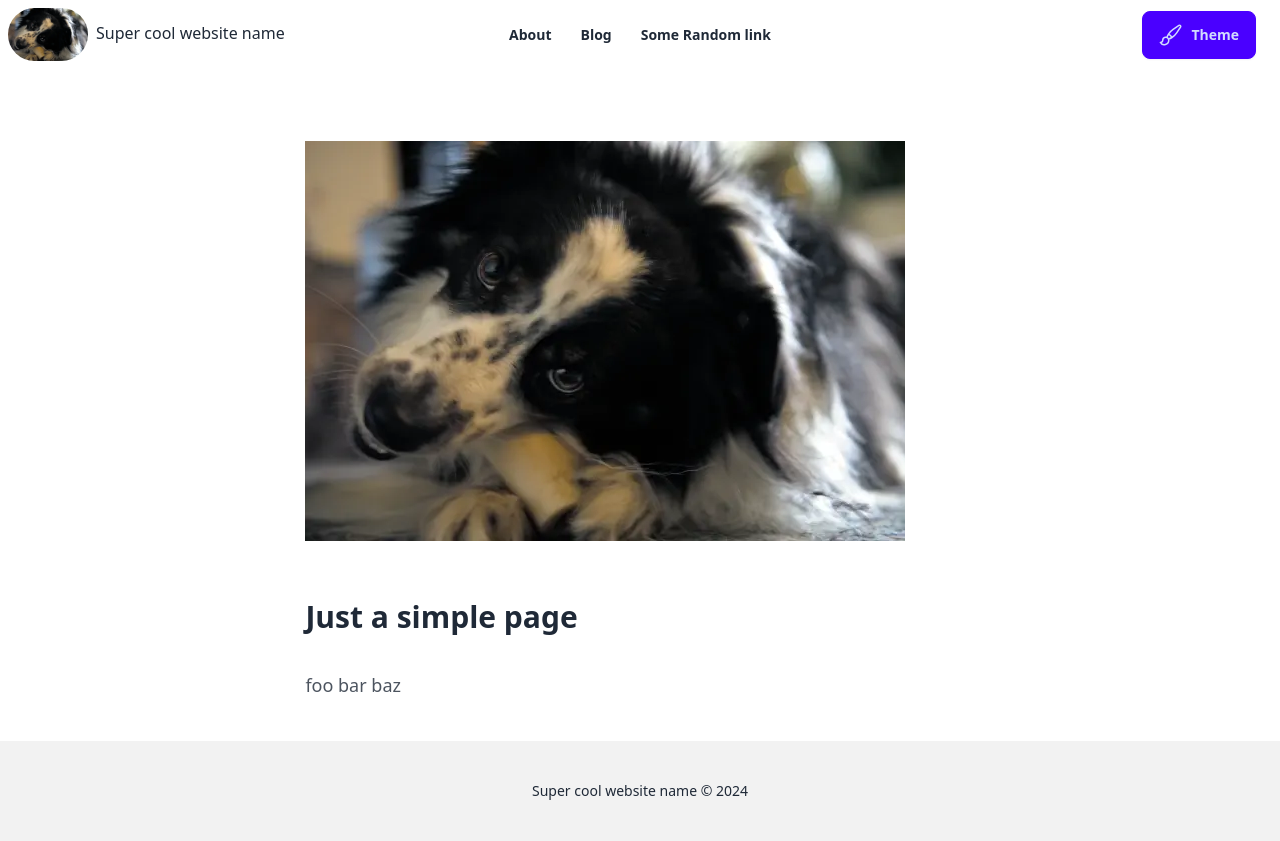
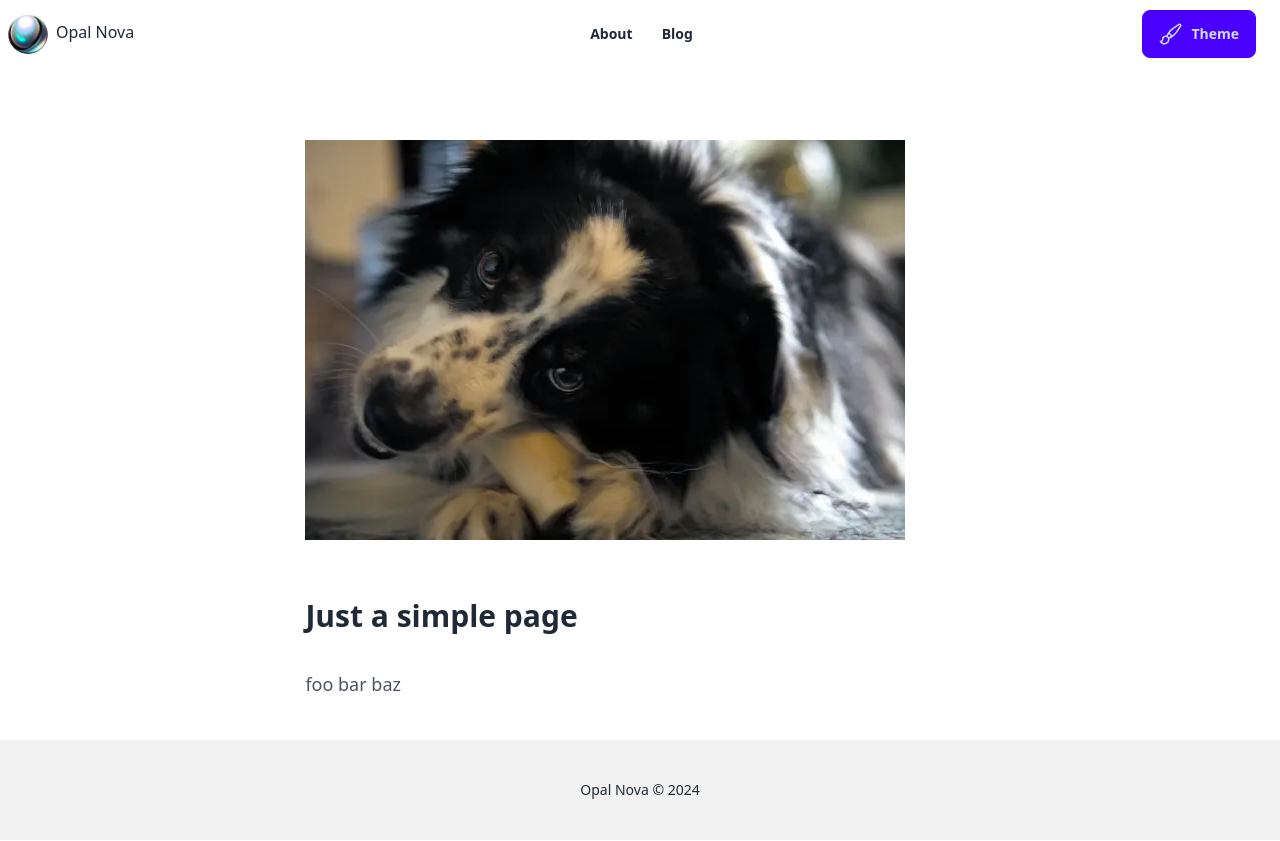
Before and after one commit to opal-nova/opal-nova.github.io, a plain HTML site: page about.html in a window 1280 px wide. Drawn offline with Linux system fonts and the light colour scheme.

Commit message:
deploy: 6f5984d62c10519c7b97323d8a3efe0dd55b6708

```diff
--- a/about.html
+++ b/about.html
@@ -5,7 +5,7 @@
     <meta http-equiv="x-ua-compatible" content="ie=edge">
     <meta name="viewport" content="width=device-width, initial-scale=1">
     <meta name="description" content="This is an about page">
-    <title>About | Super cool website name</title>
+    <title>About | Opal Nova</title>
     <link rel="preload" type="text/css" as="style" href="/assets/app.css">
     <link rel="stylesheet" type="text/css" href="/assets/app.css">
     <script rel="preload" type="text/javascript" src="/assets/app.js" as="script"></script>
@@ -42,18 +42,16 @@
 </li>
 
 
-<li><a href='http://google.com'>Some Random link</a></li>
-
           </ul>
         </div>
         <a href="/" class="-m-1.5 p-1.5">
           <span class="sr-only"></span>
-          <img class="w-20 rounded-full mr-2 inline" src="/assets/images/dog.webp" alt=""><span class="hidden lg:inline">Super cool website name</span>
+          <img class="w-10 rounded-full mr-2 inline" src="/assets/images/opalnova.png" alt=""><span class="hidden lg:inline">Opal Nova</span>
         </a>
       </div>
 
       <div class="navbar-center flex lg:hidden text-center">
-Super cool website name
+Opal Nova
       </div>
 
       <div class="navbar-center hidden lg:flex">
@@ -68,8 +66,6 @@ Super cool website name
   </ul>
 </li>
 
-
-<li><a class='font-bold' href='http://google.com'>Some Random link</a></li>
 
         </ul>
       </div>
@@ -210,7 +206,7 @@ foo bar baz</p>
     </div>
     <footer class="footer footer-center p-10 bg-base-200 text-base-content">
       <aside>
-        <p>Super cool website name © 2024  </p>
+        <p>Opal Nova © 2024  </p>
       </aside>
     </footer>
   </body>
```
Also changed, not shown: blog.html (+4 -8 lines), index.html (+4 -8 lines), posts/2024/03-05-good-for-ya-music.html (+4 -8 lines), tags.html (+4 -8 lines), tags/music.html (+4 -8 lines), assets/app.css, assets/images/opalnova.png (added), opalnova.png (added), 1 other file.
